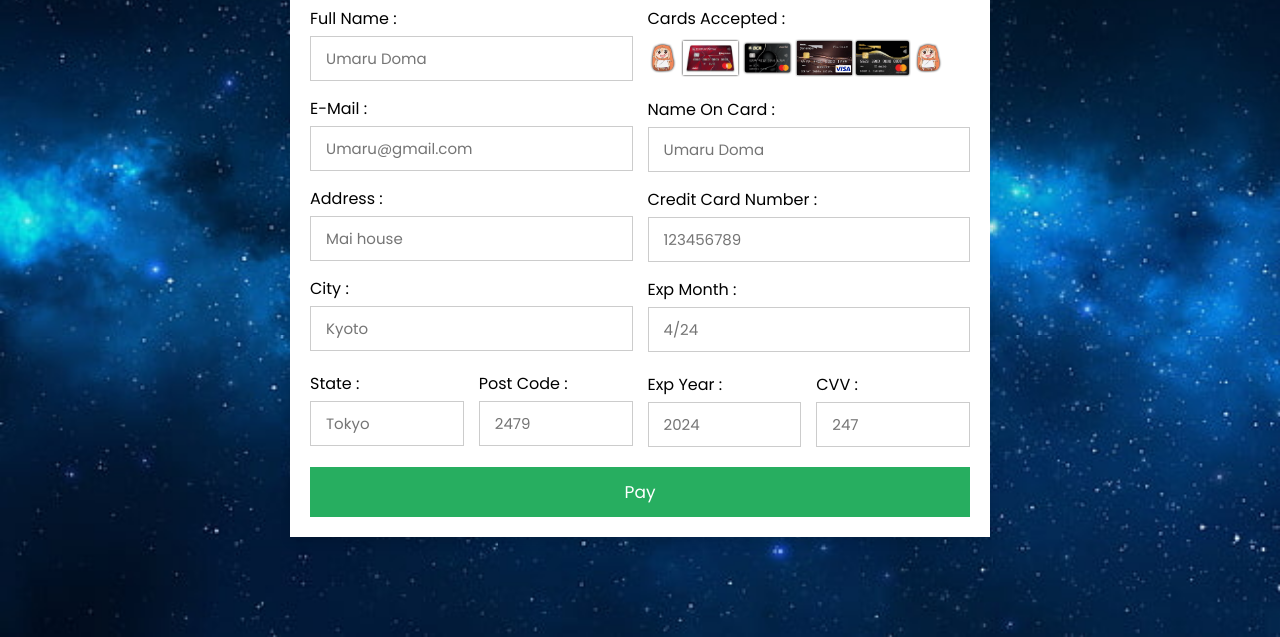
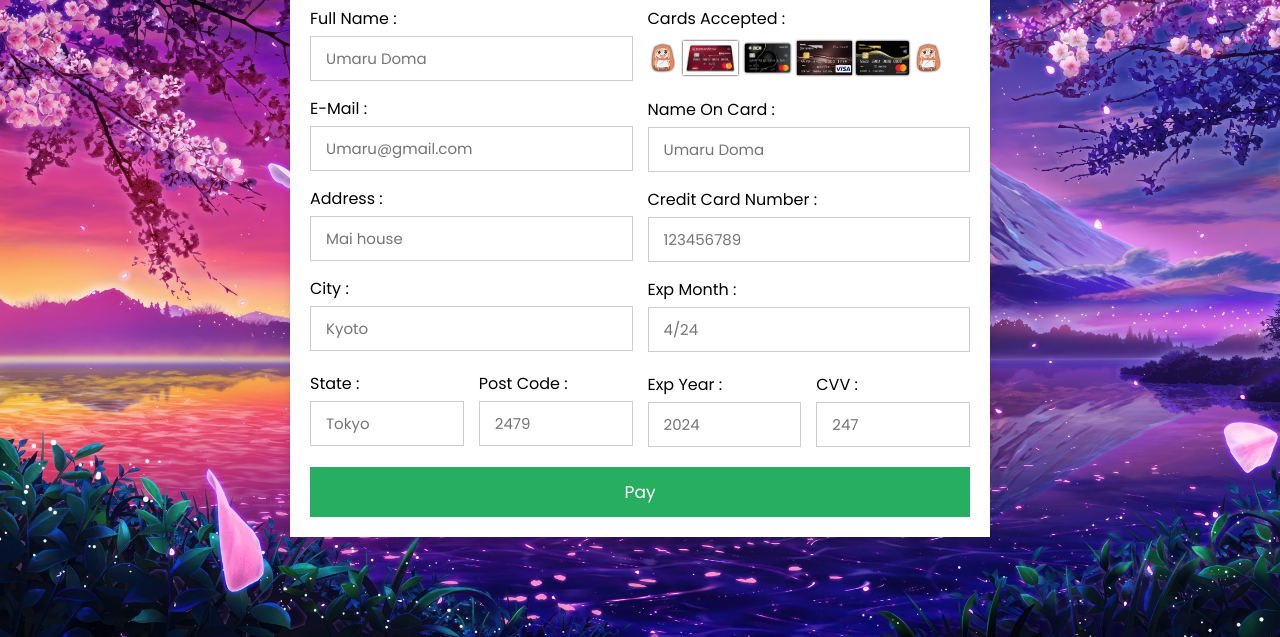
Before and after one commit to gamakagami/Imissher-Project, a plain HTML site: page payment.html in a window 1280 px wide. Shown: the part 163-800 px from the top of the page. Drawn offline with Linux system fonts and the light colour scheme.

Commit message:
Update uhu.css

```diff
--- a/uhu.css
+++ b/uhu.css
@@ -17,7 +17,7 @@
     align-items: center;
     padding: 25px;
     min-height: 100vh;
-    background-image: url("artwork-simple-background-blue-stars-wallpaper-preview.jpg");
+    background-image: url("sakura\ tree\ 4k.jpg");
     background-attachment: fixed;
     background-repeat: no-repeat;
     background-size: cover;
```
